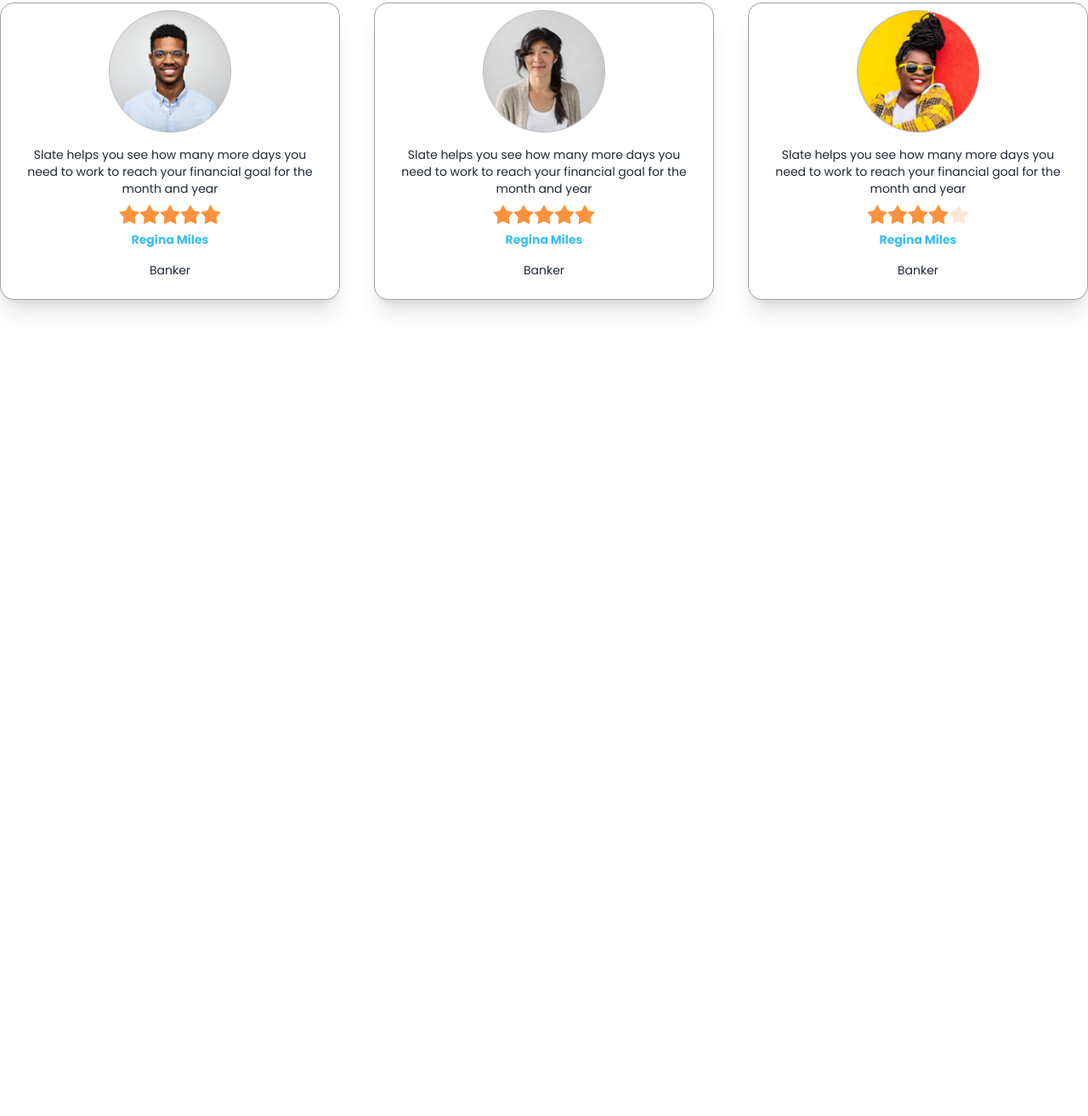
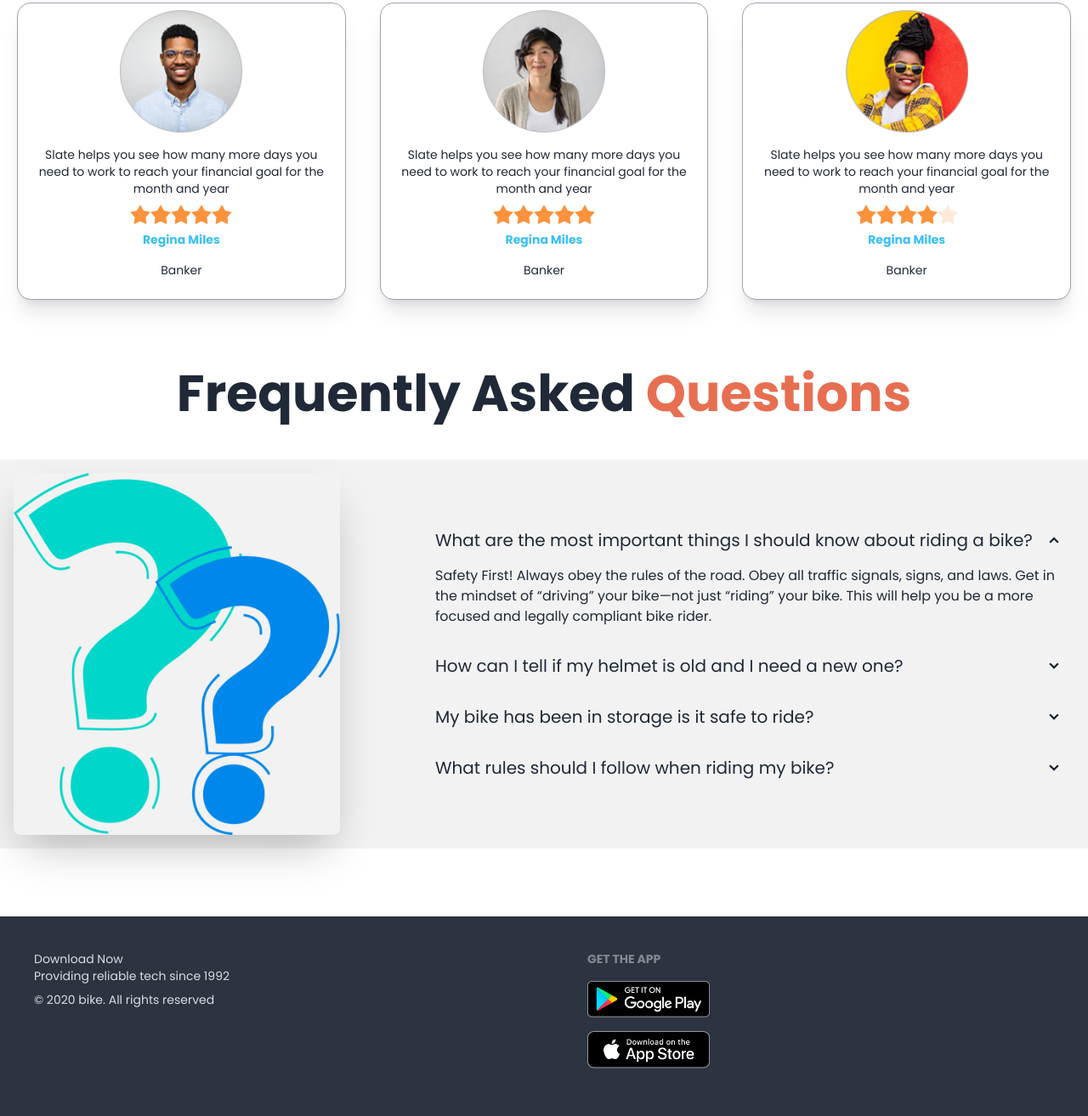
Before and after one commit to Usufhowlader/biker-zone-daisy, a plain HTML site: page index.html in a window 1280 px wide. Shown: the part 1511-2825 px from the top of the page at 85% size. Before the commit the page ends 1944 px from the top, so only its background shows below. Drawn offline with nearby package versions, Linux system fonts and the light colour scheme.

Commit message:
added FAQ and footer

```diff
--- a/index.html
+++ b/index.html
@@ -194,7 +194,7 @@
        <!-- Happy clients section -->
        <section class="my-20">
         <h2 class="text-xl md:text-4xl lg:text-6xl font-semibold mb-12 text-center">Happy <span class="text-biker-primary">Clients Says</span></h2>
-        <div class="grid grid-cols-1 md:grid-cols-2 lg:grid-cols-3 gap-10">
+        <div class="grid grid-cols-1 md:grid-cols-2 lg:grid-cols-3 gap-10 px-5">
             <div class="card card-compact  bg-base-100 shadow-xl border  border-gray-400  p-2">
                 <figure><img class="w-36" src="./images/others/user-1.png" alt="Shoes" /></figure>
                 <div class="card-body">
@@ -255,13 +255,82 @@
                   </div>
                 </div>
               </div>
-
         </div>
        </section>
+<!-- Frequently Asked Questions -->
+    <section class="my-20">
+      <h2 class="text-xl md:text-4xl lg:text-6xl font-semibold mb-12 text-center">Frequently Asked <span class="text-biker-primary">Questions</span></h2>
+      <div class="hero  bg-base-200">
+        <div class="hero-content flex-col lg:gap-24 lg:flex-row">
+          <img src="./images/others/faq.png" class="w-3/4 lg:max-w-sm rounded-lg shadow-2xl" />
+          <div>
+            <div class="collapse collapse-arrow bg-base-200">
+              <input type="radio" name="my-accordion-2" checked="checked" />
+              <div class="collapse-title text-xl font-medium">
+                What are the most important things I should know about riding a bike?
+              </div>
+              <div class="collapse-content">
+                <p>Safety First! Always obey the rules of the road. Obey all traffic
+                  signals, signs, and laws. Get in the mindset of “driving” your
+                  bike—not just “riding” your bike. This will help you be a more
+                  focused and legally compliant bike rider.</p>
+              </div>
+            </div>
+            <div class="collapse collapse-arrow bg-base-200">
+              <input type="radio" name="my-accordion-2" />
+              <div class="collapse-title text-xl font-medium">
+                How can I tell if my helmet is old and I need a new one?
+              </div>
+              <div class="collapse-content">
+                <p>Safety First! Always obey the rules of the road. Obey all traffic
+                  signals, signs, and laws. Get in the mindset of “driving” your
+                  bike—not just “riding” your bike. This will help you be a more
+                  focused and legally compliant bike rider.</p>
+              </div>
+            </div>
+            <div class="collapse collapse-arrow bg-base-200">
+              <input type="radio" name="my-accordion-2" />
+              <div class="collapse-title text-xl font-medium">
+                My bike has been in storage is it safe to ride?
+              </div>
+              <div class="collapse-content">
+                <p>Safety First! Always obey the rules of the road. Obey all traffic
+                  signals, signs, and laws. Get in the mindset of “driving” your
+                  bike—not just “riding” your bike. This will help you be a more
+                  focused and legally compliant bike rider.</p>
+              </div>
+            </div>
+            <div class="collapse collapse-arrow bg-base-200">
+              <input type="radio" name="my-accordion-2" />
+              <div class="collapse-title text-xl font-medium">
+                What rules should I follow when riding my bike?
+              </div>
+              <div class="collapse-content">
+                <p>Safety First! Always obey the rules of the road. Obey all traffic
+                  signals, signs, and laws. Get in the mindset of “driving” your
+                  bike—not just “riding” your bike. This will help you be a more
+                  focused and legally compliant bike rider.</p>
+              </div>
+            </div>
+          </div>
+        </div>
+      </div>
+    </section>
+    </main>
+    <footer class="footer p-10 bg-neutral text-neutral-content">
+      <aside>
+        <p>Download Now<br/>Providing reliable tech since 1992</p>
+        <p>© 2020 bike. All rights reserved</p>
+      </aside>
+      <nav>
+        <header class="footer-title">Get the App</header>
+        <div class="grid grid-row-1 gap-4">
+          <a><img class="w-36" src="./images/others/android.png" alt=""></a>
+          <a><img class="w-36" src="./images/others/ios.png" alt=""></a>
+          <a></a>
+        </div>
+      </nav>
+    </footer>
 
-    </main>
-    <footer>
-
-    </footer>
 </body>
 </html>
```
